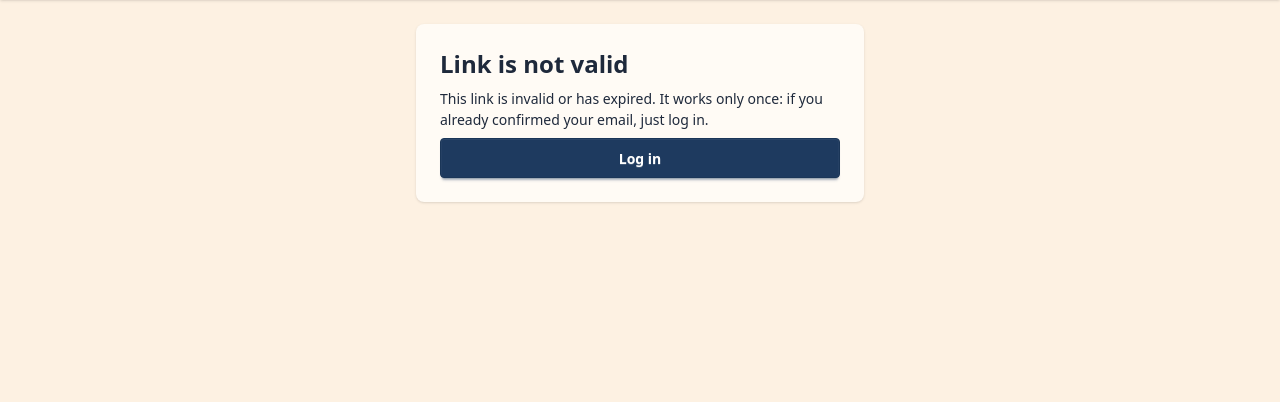
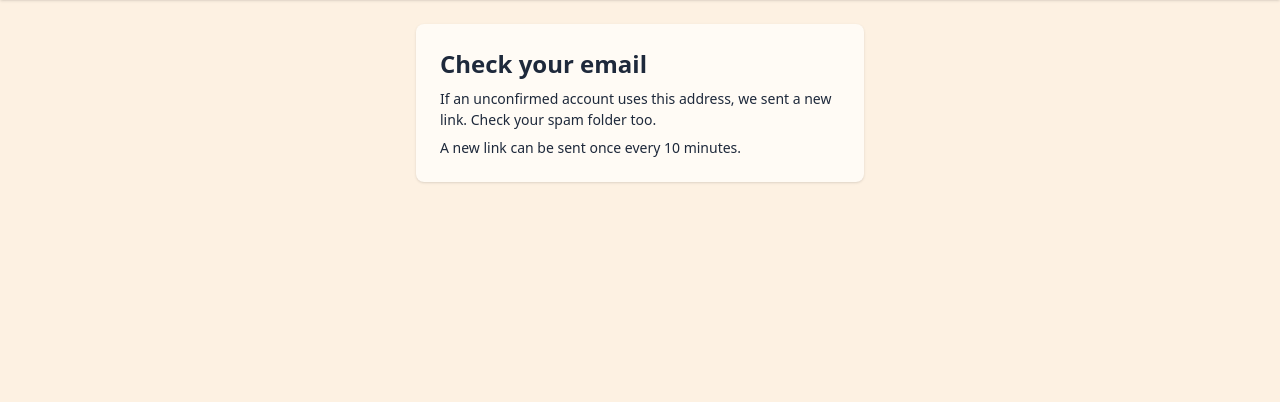
Before and after one commit to AndrewKchn/BauHelfer, a Django app: page /accounts/verify/resend/done/ in a window 1280 px wide. Shown: the part 64-466 px from the top of the page. Run offline with Django 5.2, Linux system fonts and the light colour scheme; style sheets or scripts are compiled from the project's sources; parts of the project's set-up code (start-up, migrations or seed data) failed here and were passed over.

Commit message:
Resend the confirmation email at most every 10 minutes
Co-Authored-By: Claude Opus 5.5 <noreply@anthropic.com>

```diff
--- a/accounts/emails.py
+++ b/accounts/emails.py
@@ -6,6 +6,7 @@ from django.conf import settings
 from django.core.mail import send_mail
 from django.template.loader import render_to_string
 from django.urls import reverse
+from django.utils import timezone
 from django.utils.encoding import force_bytes
 from django.utils.http import urlsafe_base64_encode
 
@@ -44,3 +45,7 @@ def send_verification_email(request, user):
             user.pk,
             type(error).__name__,
         )
+    else:
+        # Only after a real send: after a failure the user may try again at once (R10).
+        user.verification_sent_at = timezone.now()
+        user.save(update_fields=["verification_sent_at"])
--- a/accounts/forms.py
+++ b/accounts/forms.py
@@ -98,6 +98,12 @@ class LoginForm(AuthenticationForm):
                 self.error_messages["unconfirmed"], code="unconfirmed"
             )
         return super().get_invalid_login_error()
+
+
+class ResendVerificationForm(forms.Form):
+    """ "Send the link again": only the email (#81, docs/specs/email-verification.md R8)."""
+
+    email = forms.EmailField(label=_("Email"), max_length=254)
 
 
 class RoleForm(forms.ModelForm):
--- a/accounts/urls.py
+++ b/accounts/urls.py
@@ -6,6 +6,7 @@ No app namespace: Django's built-in auth views look these names up as plain "log
 
 from django.contrib.auth import views as auth_views
 from django.urls import path
+from django.views.generic import TemplateView
 
 from . import views
 from .forms import ConfirmedPasswordResetForm, LoginForm
@@ -13,6 +14,19 @@ from .forms import ConfirmedPasswordResetForm, LoginForm
 urlpatterns = [
     path("register/", views.RegisterView.as_view(), name="register"),
     path("register/done/", views.RegisterDoneView.as_view(), name="register_done"),
+    # Before the link below: "verify/resend/done/" would match it too (#81).
+    path(
+        "verify/resend/",
+        views.ResendVerificationView.as_view(),
+        name="verify_email_resend",
+    ),
+    path(
+        "verify/resend/done/",
+        TemplateView.as_view(
+            template_name="registration/verify_email_resend_done.html"
+        ),
+        name="verify_email_resend_done",
+    ),
     # The link from the confirmation email (#81): the user id in base64 and the token.
     path(
         "verify/<uidb64>/<token>/",
--- a/accounts/views.py
+++ b/accounts/views.py
@@ -17,6 +17,7 @@ from django.utils.translation import gettext_lazy as _
 from django.views.generic import (
     CreateView,
     DetailView,
+    FormView,
     TemplateView,
     UpdateView,
     View,
@@ -26,6 +27,7 @@ from .emails import send_verification_email
 from .forms import (
     EmployerProfileForm,
     NameAndPhoneForm,
+    ResendVerificationForm,
     RoleForm,
     SignupForm,
     WorkerProfileForm,
@@ -139,6 +141,30 @@ class VerifyEmailView(View):
         logger.info("Email confirmed: user_id=%s", user.pk)
         messages.success(request, _("Your email is confirmed. Welcome to BauHelfer!"))
         return redirect("role_select")  # onboarding: choose a role first (#10)
+
+
+class ResendVerificationView(FormView):
+    """ "Send the link again": the same answer for every address (#81, R8, R9).
+
+    As password reset: the next page never tells whether an email went out, so the form
+    does not show which addresses are registered, confirmed or in the 10-minute pause.
+    """
+
+    form_class = ResendVerificationForm
+    template_name = "registration/verify_email_resend.html"
+    success_url = reverse_lazy("verify_email_resend_done")
+
+    @override
+    def form_valid(self, form):
+        """Send a new link if the account may get one (R9); go on to the same page anyway."""
+        try:
+            user = User.objects.get_by_natural_key(form.cleaned_data["email"])
+        except User.DoesNotExist:
+            pass
+        else:
+            if user.can_get_verification_email():
+                send_verification_email(self.request, user)
+        return super().form_valid(form)
 
 
 class RoleSelectView(LoginRequiredMixin, UpdateView):
--- a/templates/registration/login.html
+++ b/templates/registration/login.html
@@ -18,6 +18,9 @@
         <a href="{% url 'password_reset' %}" class="link">{% translate "Forgot your password?" %}</a>
       </p>
       <p class="text-sm">
+        <a href="{% url 'verify_email_resend' %}" class="link">{% translate "Did not get the confirmation email?" %}</a>
+      </p>
+      <p class="text-sm">
         {% translate "No account yet?" %}
         <a href="{% url 'register' %}" class="link">{% translate "Register" %}</a>
       </p>
--- a/templates/registration/register_done.html
+++ b/templates/registration/register_done.html
@@ -14,6 +14,10 @@
         <p>{% translate "We sent a link to your email address." %}</p>
       {% endif %}
       <p>{% translate "Open it to activate your account." %} {% translate "Check your spam folder too." %}</p>
+      <p class="text-sm">
+        {% translate "Did not get it?" %}
+        <a href="{% url 'verify_email_resend' %}" class="link">{% translate "Send the link again" %}</a>
+      </p>
     </div>
   </div>
 {% endblock %}
--- a/templates/registration/verify_email.html
+++ b/templates/registration/verify_email.html
@@ -17,7 +17,8 @@
       {% else %}
         <h1 class="card-title text-2xl">{% translate "Link is not valid" %}</h1>
         <p>{% translate "This link is invalid or has expired. It works only once: if you already confirmed your email, just log in." %}</p>
-        <a href="{% url 'login' %}" class="btn btn-primary">{% translate "Log in" %}</a>
+        <a href="{% url 'verify_email_resend' %}" class="btn btn-primary">{% translate "Send the link again" %}</a>
+        <a href="{% url 'login' %}" class="link text-center">{% translate "Log in" %}</a>
       {% endif %}
     </div>
   </div>
--- /dev/null
+++ b/templates/registration/verify_email_resend_done.html
@@ -0,0 +1,15 @@
+{% extends "base.html" %}
+{% load i18n %}
+
+{% block title %}{% translate "Check your email" %} · BauHelfer{% endblock %}
+
+{% block content %}
+  <div class="card mx-auto max-w-md bg-base-100 shadow-sm">
+    <div class="card-body">
+      <h1 class="card-title text-2xl">{% translate "Check your email" %}</h1>
+      {# Same text whether an email went out or not, so nobody can test who is registered. #}
+      <p>{% translate "If an unconfirmed account uses this address, we sent a new link." %} {% translate "Check your spam folder too." %}</p>
+      <p class="text-sm">{% translate "A new link can be sent once every 10 minutes." %}</p>
+    </div>
+  </div>
+{% endblock %}
```
Also changed, not shown: accounts/models.py (+21 -0 lines), templates/registration/verify_email_resend.html (added, +18 -0 lines), accounts/migrations/0008_verification_sent_at.py (added).
